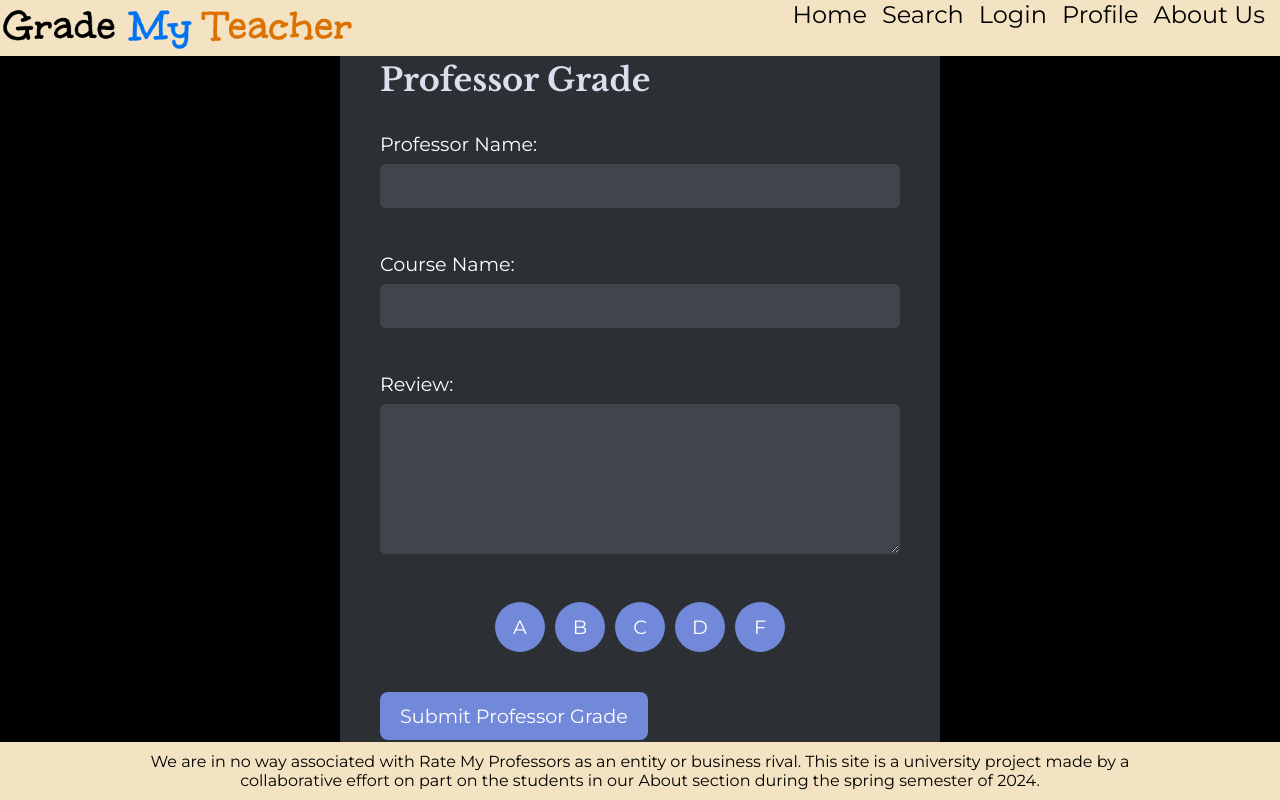
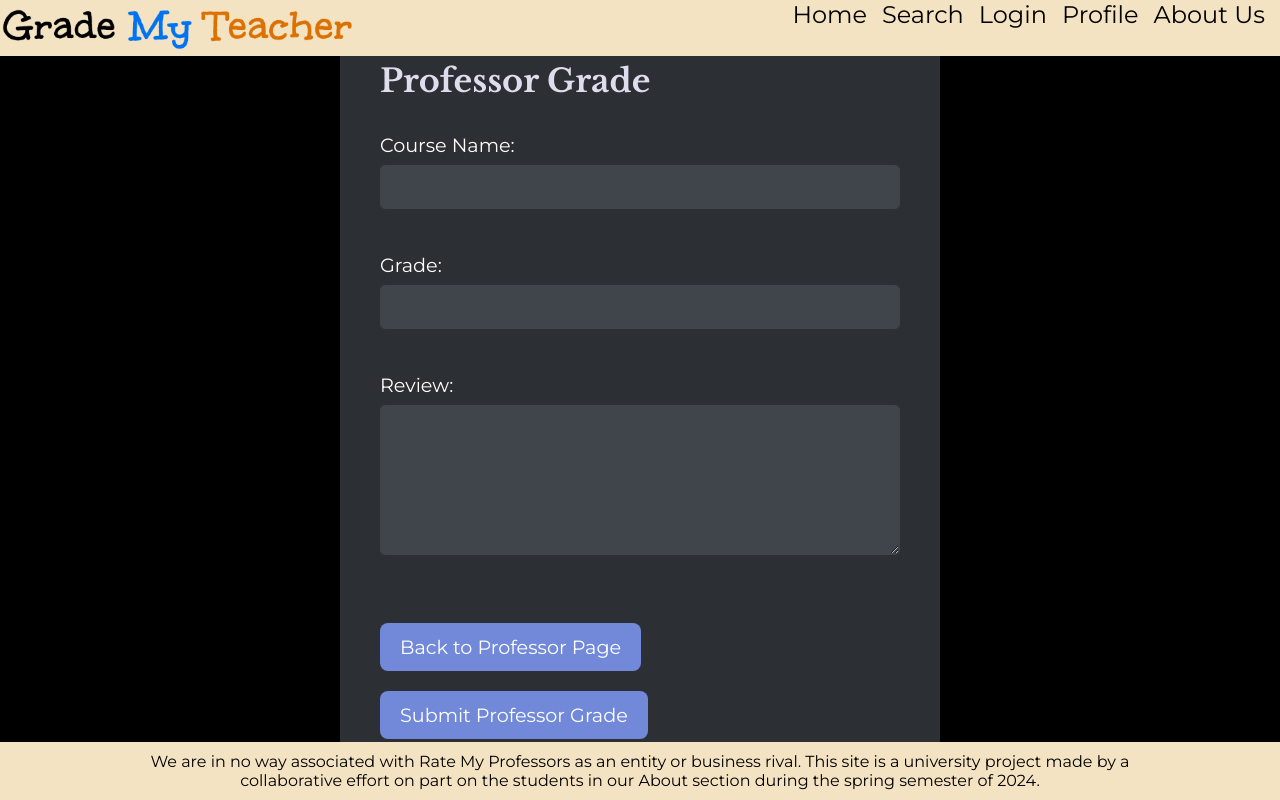
Before and after one commit to darrelawah/GradeMyTeacher, a Next.js app: page /rating/professor in a window 1280 px wide. Built offline with nearby package versions, Linux system fonts and the light colour scheme; a web font is replaced by a local one.

Commit message:
prof ratings working-fix build later

```diff
--- a/app/rating/professor/page.js
+++ b/app/rating/professor/page.js
@@ -4,71 +4,65 @@ import Link from 'next/link';
 import styles from "../../rating/rating.module.css";
 import { supabase } from "@/backend/client";
 import { useState, useEffect } from 'react';
+import { useForm } from "react-hook-form";
 import { useSearchParams } from 'next/navigation';
 
 const ProfessorRatingPage = () => {
   const searchParams = useSearchParams();
 
-  const [prof, setProf] = useState('');
+  const {register, handleSubmit} = useForm();
+
+  const [course, setCourse] = useState("");
+  const [grade, setGrade] = useState('');
   const [review, setReview] = useState('');
-  const [professors, setProfessors] = useState([]);
 
-  // useEffect(() => {
-  //   getProf()
-  // }, [])
+  var pid = searchParams.get("pid");
+  const insertData = [{
+    profid: pid, classname: course, rating: grade, reviewtext: review
+  }]
 
-  // async function getProf(){
-  //   const { data: professors, error } = await supabase
-  //     .from('professors')
-  //     .select('pid, name')
+  console.log(insertData)
 
-  //   setProfessors(professors)
-  // }
+  const onSubmit = async (formData) => {
+    await insertReview(formData);
+  };
 
-  // var profid;
-  // professors.forEach(element => {
-  //   if (element.name === prof) {
-  //     profid = element.pid;
-  //   }
-  // });
+  async function insertReview(e){
+    //e.preventDefault()
 
-  // useEffect(() => {
-  //   insertReview()
-  // }, [])
-
-  // async function insertReview(e){
-  //   //e.preventDefault()
-
-  //   const { data, error } = await supabase
-  //     .from('reviews')
-  //     .insert([
-  //       { 'reviewtext': review }
-  //       // {'profid': profid}
-  //     ])
-  //   .select()
-  // }
+    const { data, error } = await supabase
+      .from('reviews')
+      .insert(insertData)
+      .select()
+  }
 
 
 
 
   return (
     <div className={styles.container}>
-      <form className={styles.form}>
+      <form
+        className={styles.form}
+        onSubmit={handleSubmit(onSubmit)}
+      >
         <h1 className={styles.title}>Professor Grade</h1>
+
         <div className={styles.inputGroup}>
-
-          <label className={styles.label}>Professor Name:</label>
+          <label className={styles.label}>Course Name:</label>
           <input
-            className={styles.input} type="text" name="professorName" required
-            value={prof}
-            onChange={e => setProf(e.target.value)}
+            className={styles.input} type="text" name="courseName" required
+            value={course}
+            onChange={e => setCourse(e.target.value)}
           />
-
         </div>
 
-        <div className={styles.inputGroup}> {/* Apply inputGroup class */}
-          <label className={styles.label}>Course Name:</label> {/* Apply label class */}
-          <input className={styles.input} type="text" name="courseName" required /> {/* Apply input class */}
+        <div className={styles.inputGroup}>
+          <label className={styles.label}>Grade:</label>
+          <input
+            className={styles.input} type="text" name="courseName" required
+            value={grade}
+            onChange={e => setGrade(e.target.value)}
+          />
         </div>
 
         <div className={styles.inputGroup}>
@@ -81,8 +75,9 @@ const ProfessorRatingPage = () => {
           />
 
         </div>
+
         {/* Circular buttons for grade selection */}
-        <div className={styles.gradeSelection}>
+        {/* <div className={styles.gradeSelection}>
           {['A', 'B', 'C', 'D', 'F'].map((grade) => (
             <button
               key={grade}
@@ -92,7 +87,7 @@ const ProfessorRatingPage = () => {
               {grade}
             </button>
           ))}
-        </div>
+        </div> */}
 
         {/* will take you to the graded professor page on submit*/}
         <Link href={{
@@ -105,8 +100,10 @@ const ProfessorRatingPage = () => {
             }
           }}
         >
+        <button className={styles.button}>Back to Professor Page</button>
+        </Link>
+
         <button className={styles.button} type="submit">Submit Professor Grade</button>
-        </Link>
       </form>
     </div>
   );
--- a/package.json
+++ b/package.json
@@ -14,7 +14,8 @@
     "@supabase/supabase-js": "^2.43.1",
     "next": "14.1.3",
     "react": "^18",
-    "react-dom": "^18"
+    "react-dom": "^18",
+    "react-hook-form": "^7.51.4"
   },
   "devDependencies": {
     "eslint": "^8",
```
Also changed, not shown: 1 other file (tests, documents, lock files or other folders).
